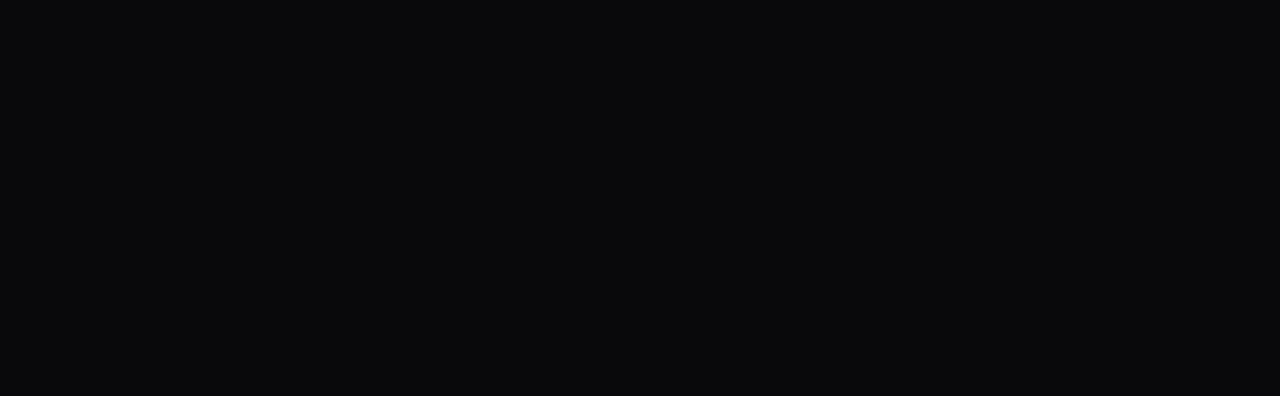
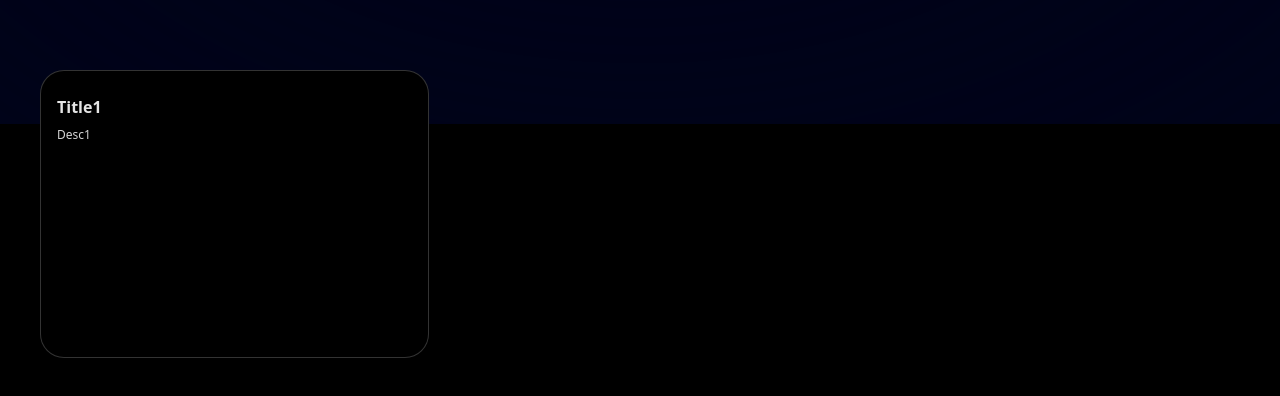
Before and after one commit to Gusthgomes/My_Portifolio, a Next.js app: page / in a window 1280 px wide. Shown: the part 676-1072 px from the top of the page. Before the commit the page ends 800 px from the top, so only its background shows below. Built offline with nearby package versions, Linux system fonts and the light colour scheme.

Commit message:
feat: initial navbar setup

```diff
--- a/app/page.tsx
+++ b/app/page.tsx
@@ -1,11 +1,17 @@
+import Grid from "@/components/Grid";
 import Hero from "@/components/Hero";
-import Image from "next/image";
+import { FloatingNav } from "@/components/ui/FloatingNavbar";
+import { FaHome } from "react-icons/fa";
 
 export default function Home() {
   return (
     <main className="relative bg-black flex justify-center items-center flex-col overflow-hidden mx-auto sm:px-10">
       <div className="max-w-7xl w-full">
+        <FloatingNav
+          navItems={[{ name: "Home", link: "/", icon: <FaHome /> }]}
+        />
         <Hero />
+        <Grid />
       </div>
     </main>
   );
--- /dev/null
+++ b/components/Grid.tsx
@@ -0,0 +1,20 @@
+import { BentoGrid, BentoGridItem } from "./ui/BentoGrid";
+
+const Grid = () => {
+  return (
+    <section id="about">
+      <BentoGrid className="w-full py-20">
+        {[{ title: "Title1", description: "Desc1", id: 1 }].map((item) => (
+          <BentoGridItem
+            id={item.id}
+            key={item.id}
+            title={item.title}
+            description={item.description}
+          />
+        ))}
+      </BentoGrid>
+    </section>
+  );
+};
+
+export default Grid;
--- /dev/null
+++ b/components/ui/BentoGrid.tsx
@@ -0,0 +1,56 @@
+import { cn } from "@/utils/cn";
+
+export const BentoGrid = ({
+  className,
+  children,
+}: {
+  className?: string;
+  children?: React.ReactNode;
+}) => {
+  return (
+    <div
+      className={cn(
+        "grid md:auto-rows-[18rem] grid-cols-1 md:grid-cols-3 gap-4 max-w-7xl mx-auto ",
+        className
+      )}
+    >
+      {children}
+    </div>
+  );
+};
+
+export const BentoGridItem = ({
+  className,
+  title,
+  description,
+  header,
+  icon,
+  id,
+}: {
+  className?: string;
+  title?: string | React.ReactNode;
+  description?: string | React.ReactNode;
+  header?: React.ReactNode;
+  icon?: React.ReactNode;
+  id: number;
+}) => {
+  return (
+    <div
+      className={cn(
+        "row-span-1 relative rounded-3xl group/bento hover:shadow-xl transition duration-200 shadow-input dark:shadow-none p-4 dark:bg-black dark:border-white/[0.2] bg-white border border-transparent justify-between flex flex-col space-y-4 border-red-500",
+        className
+      )}
+    >
+      {header}
+      <div className="group-hover/bento:translate-x-2 transition duration-200">
+        {icon}
+        <div className="font-sans font-bold text-neutral-600 dark:text-neutral-200 mb-2 mt-2">
+          {title}
+        </div>
+        <div className="font-sans font-normal text-neutral-600 text-xs dark:text-neutral-300">
+          {description}
+        </div>
+      </div>
+    </div>
+  );
+};
--- /dev/null
+++ b/components/ui/FloatingNavbar.tsx
@@ -0,0 +1,82 @@
+"use client";
+import React, { useState } from "react";
+import {
+  motion,
+  AnimatePresence,
+  useScroll,
+  useMotionValueEvent,
+} from "framer-motion";
+import { cn } from "@/utils/cn";
+import Link from "next/link";
+
+export const FloatingNav = ({
+  navItems,
+  className,
+}: {
+  navItems: {
+    name: string;
+    link: string;
+    icon?: JSX.Element;
+  }[];
+  className?: string;
+}) => {
+  const { scrollYProgress } = useScroll();
+
+  const [visible, setVisible] = useState(false);
+
+  useMotionValueEvent(scrollYProgress, "change", (current) => {
+    // Check if current is not undefined and is a number
+    if (typeof current === "number") {
+      let direction = current! - scrollYProgress.getPrevious()!;
+
+      if (scrollYProgress.get() < 0.05) {
+        setVisible(false);
+      } else {
+        if (direction < 0) {
+          setVisible(true);
+        } else {
+          setVisible(false);
+        }
+      }
+    }
+  });
+
+  return (
+    <AnimatePresence mode="wait">
+      <motion.div
+        initial={{
+          opacity: 1,
+          y: -100,
+        }}
+        animate={{
+          y: visible ? 0 : -100,
+          opacity: visible ? 1 : 0,
+        }}
+        transition={{
+          duration: 0.2,
+        }}
+        className={cn(
+          "flex max-w-fit  fixed top-10 inset-x-0 mx-auto border border-transparent dark:border-white/[0.2] rounded-full dark:bg-black bg-white shadow-[0px_2px_3px_-1px_rgba(0,0,0,0.1),0px_1px_0px_0px_rgba(25,28,33,0.02),0px_0px_0px_1px_rgba(25,28,33,0.08)] z-[5000] pr-2 pl-8 py-2  items-center justify-center space-x-4",
+          className
+        )}
+      >
+        {navItems.map((navItem: any, idx: number) => (
+          <Link
+            key={`link=${idx}`}
+            href={navItem.link}
+            className={cn(
+              "relative dark:text-neutral-50 items-center flex space-x-1 text-neutral-600 dark:hover:text-neutral-300 hover:text-neutral-500"
+            )}
+          >
+            <span className="block sm:hidden">{navItem.icon}</span>
+            <span className="hidden sm:block text-sm">{navItem.name}</span>
+          </Link>
+        ))}
+        <button className="border text-sm font-medium relative border-neutral-200 dark:border-white/[0.2] text-black dark:text-white px-4 py-2 rounded-full">
+          <span>Login</span>
+          <span className="absolute inset-x-0 w-1/2 mx-auto -bottom-px bg-gradient-to-r from-transparent via-blue-500 to-transparent  h-px" />
+        </button>
+      </motion.div>
+    </AnimatePresence>
+  );
+};
```
